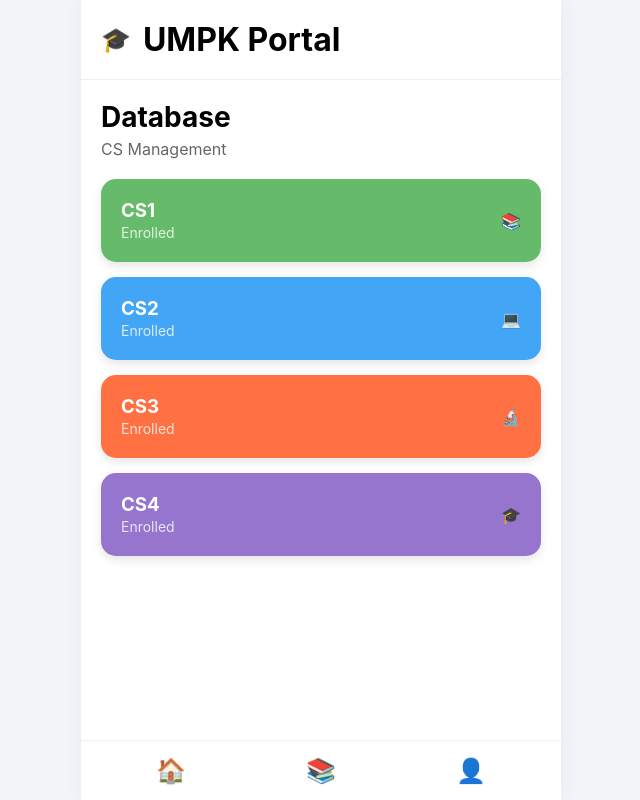
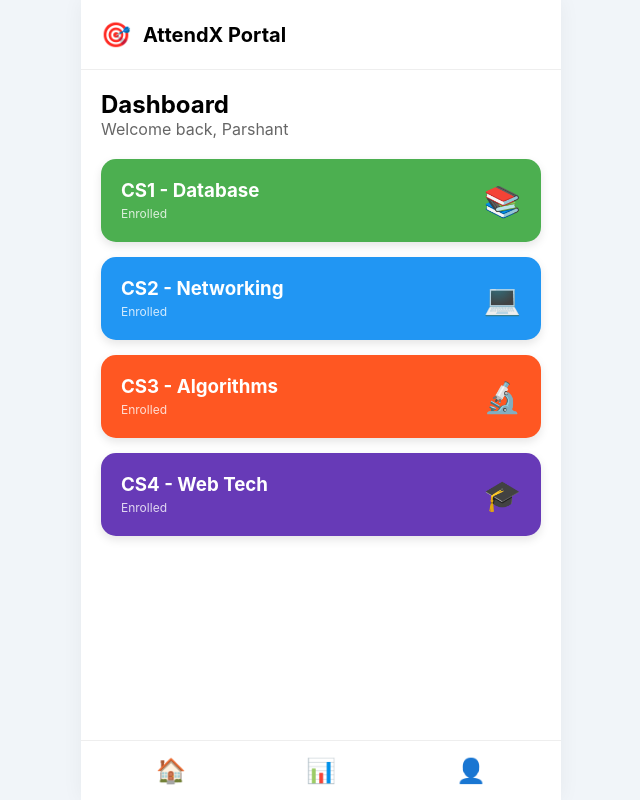
Before and after one commit to Rahoolsharma8/attendx-app-final, a React (Create React App) app: page / in a window 1280 px wide. Shown: the whole page, without its empty margins (319-959 px from the left). Built offline with nearby package versions, Linux system fonts and the light colour scheme; the HTML template or start-up script is replaced by a standard one.

Commit message:
Update App.js

```diff
--- a/src/App.js
+++ b/src/App.js
@@ -3,45 +3,43 @@ import './App.css';
 
 function App() {
   const courses = [
-    { id: 1, name: 'CS1', color: '#66bb6a', icon: '📚' },
-    { id: 2, name: 'CS2', color: '#42a5f5', icon: '💻' },
-    { id: 3, name: 'CS3', color: '#ff7043', icon: '🔬' },
-    { id: 4, name: 'CS4', color: '#9575cd', icon: '🎓' },
+    { id: 1, name: 'CS1 - Database', color: '#4CAF50', icon: '📚' },
+    { id: 2, name: 'CS2 - Networking', color: '#2196F3', icon: '💻' },
+    { id: 3, name: 'CS3 - Algorithms', color: '#FF5722', icon: '🔬' },
+    { id: 4, name: 'CS4 - Web Tech', color: '#673AB7', icon: '🎓' },
   ];
 
   return (
     <div className="app-container">
       <header className="header">
-        <span style={{fontSize: '24px'}}>🎓</span>
-        <h1>UMPK Portal</h1>
+        <span style={{fontSize: '24px'}}>🎯</span>
+        <h1 style={{fontSize: '20px'}}>AttendX Portal</h1>
       </header>
 
       <main className="main-content">
-        <div className="title-section">
-          <h2 style={{margin: '0', fontSize: '28px'}}>Database</h2>
-          <p style={{color: '#666', marginTop: '5px'}}>CS Management</p>
-        </div>
+        <h2>Dashboard</h2>
+        <p style={{color: '#666'}}>Welcome back, Parshant</p>
 
         <div className="course-list">
-          {courses.map((course) => (
+          {courses.map(course => (
             <div key={course.id} className="course-card" style={{backgroundColor: course.color}}>
-              <div className="card-text">
-                <h3 style={{margin: '0', color: 'white'}}>{course.name}</h3>
-                <span style={{fontSize: '14px', opacity: 0.8, color: 'white'}}>Enrolled</span>
+              <div>
+                <h3 style={{margin: 0}}>{course.name}</h3>
+                <span style={{fontSize: '12px', opacity: 0.8}}>Enrolled</span>
               </div>
-              <div className="card-icon">{course.icon}</div>
+              <span style={{fontSize: '30px'}}>{course.icon}</span>
             </div>
           ))}
         </div>
       </main>
 
       <nav className="bottom-nav">
-        <div className="nav-item">🏠</div>
-        <div className="nav-item">📚</div>
-        <div className="nav-item">👤</div>
+        <span>🏠</span>
+        <span>📊</span>
+        <span>👤</span>
       </nav>
     </div>
   );
 }
 
-export default App; // <--- Ye line check karein, ye hona zaroori hai!
+export default App;
```
